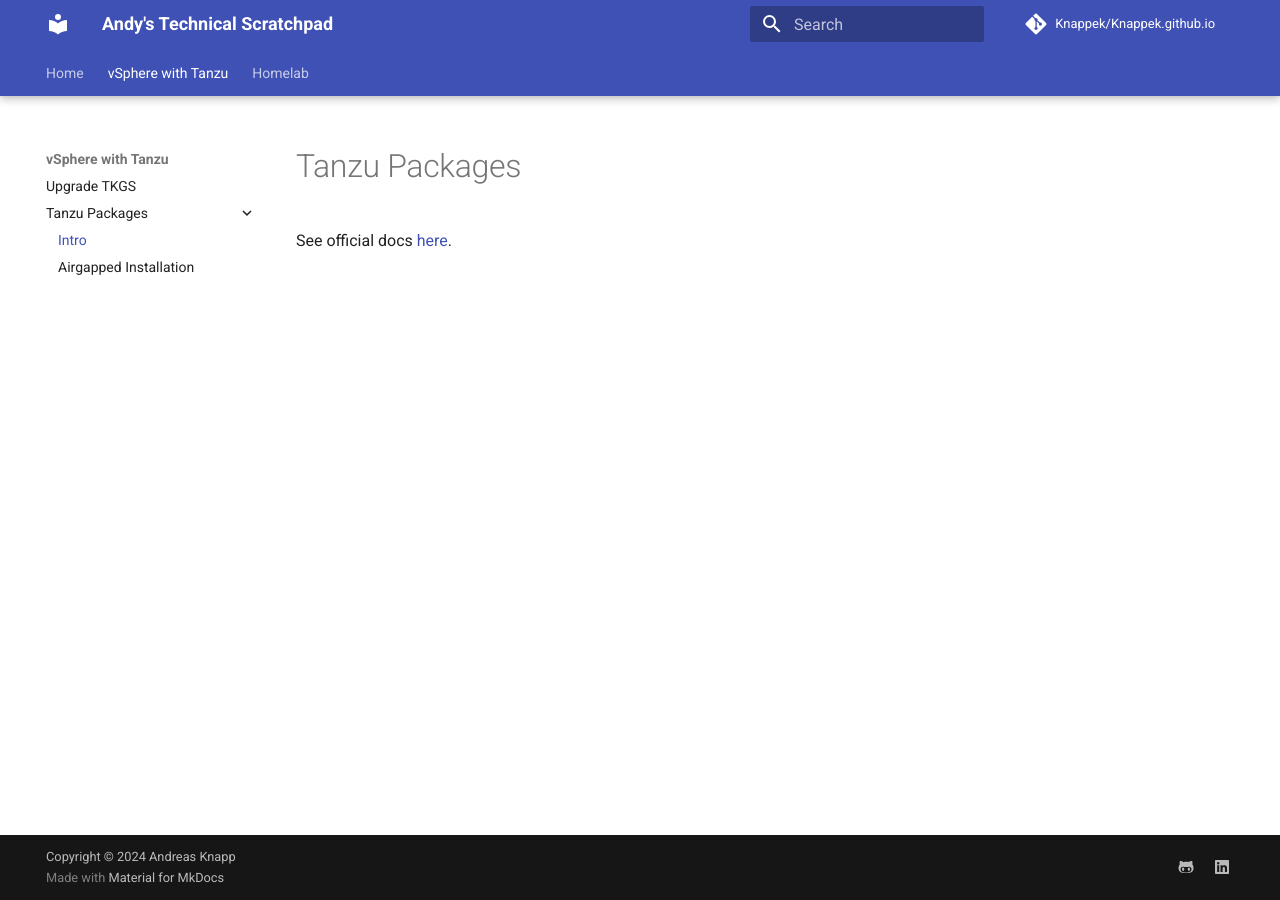
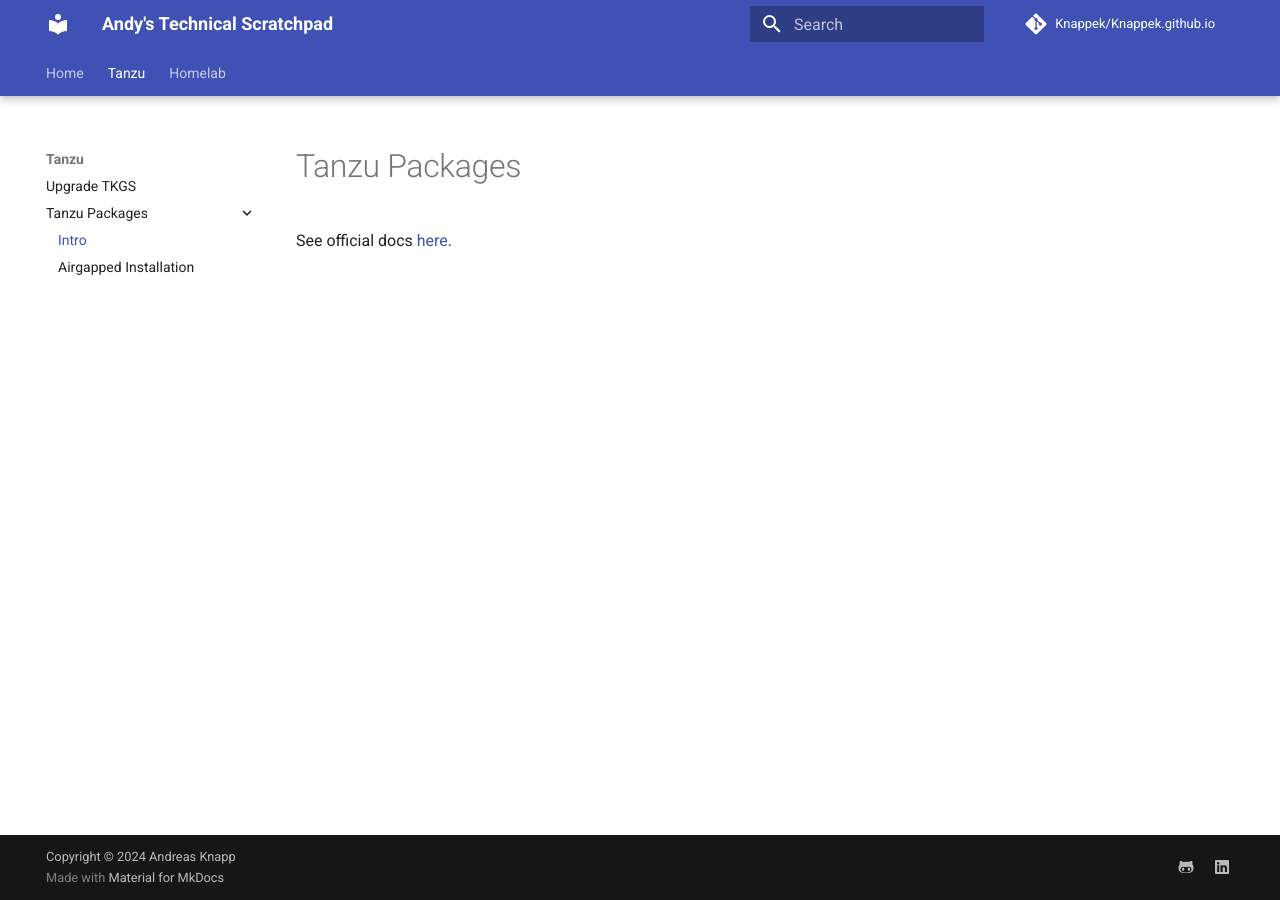
Before and after one commit to Knappek/Knappek.github.io, an MkDocs documentation site: the page built from docs/tanzu/tanzu-packages/index.md, in a window 1280 px wide. Built offline with MkDocs 1.6.1 and Material for MkDocs 9.7.7, drawn with Linux system fonts in a browser that asks for light colours; comment, search, counter and statistics services are not loaded.

Commit message:
rename tanzu section

```diff
--- a/mkdocs.yml
+++ b/mkdocs.yml
@@ -9,11 +9,11 @@
 nav:
 - Home:
   - Welcome: index.md
-- vSphere with Tanzu:
-  - Upgrade TKGS: vsphere-with-tanzu/update-tkgs-from-vsphere7-to-vsphere8.md
+- Tanzu:
+  - Upgrade TKGS: tanzu/update-tkgs-from-vsphere7-to-vsphere8.md
   - Tanzu Packages:
-    - Intro: vsphere-with-tanzu/tanzu-packages/index.md
-    - Airgapped Installation: vsphere-with-tanzu/tanzu-packages/deploy-packages-airgapped.md
+    - Intro: tanzu/tanzu-packages/index.md
+    - Airgapped Installation: tanzu/tanzu-packages/deploy-packages-airgapped.md
 - Homelab:
   - Setup: homelab/index.md
   - Set up an airgapped TKGS homelab environment: homelab/airgapped-tkgs.md
```
Also changed, not shown: docs/tanzu/tanzu-packages/deploy-packages-airgapped.md (renamed from docs/vsphere-with-tanzu/tanzu-packages/deploy-packages-airgapped.md), docs/tanzu/tanzu-packages/index.md (renamed from docs/vsphere-with-tanzu/tanzu-packages/index.md), docs/tanzu/update-tkgs-from-vsphere7-to-vsphere8.md (renamed from docs/vsphere-with-tanzu/update-tkgs-from-vsphere7-to-vsphere8.md).
